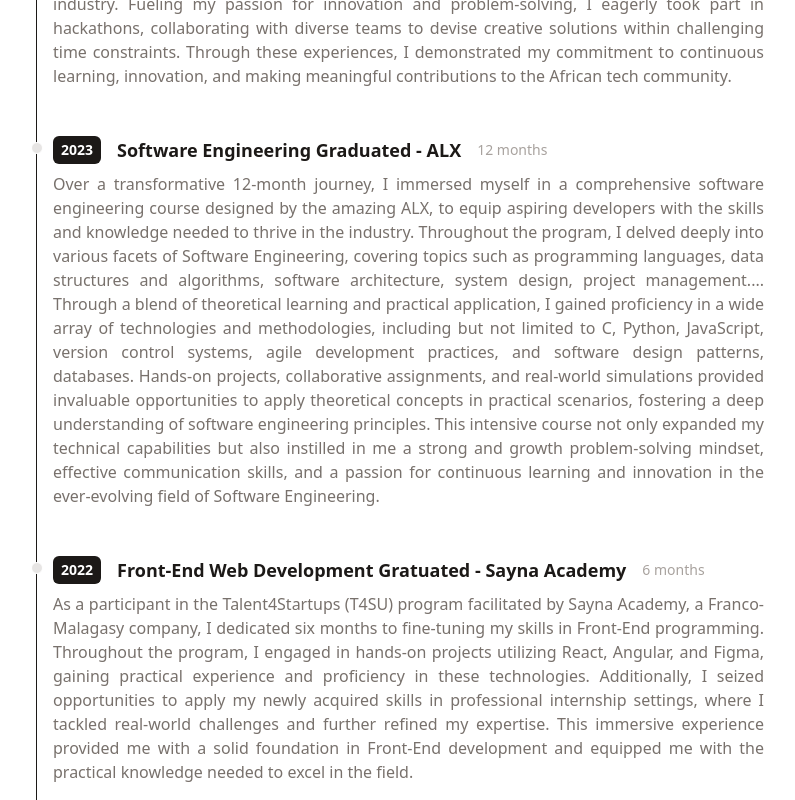
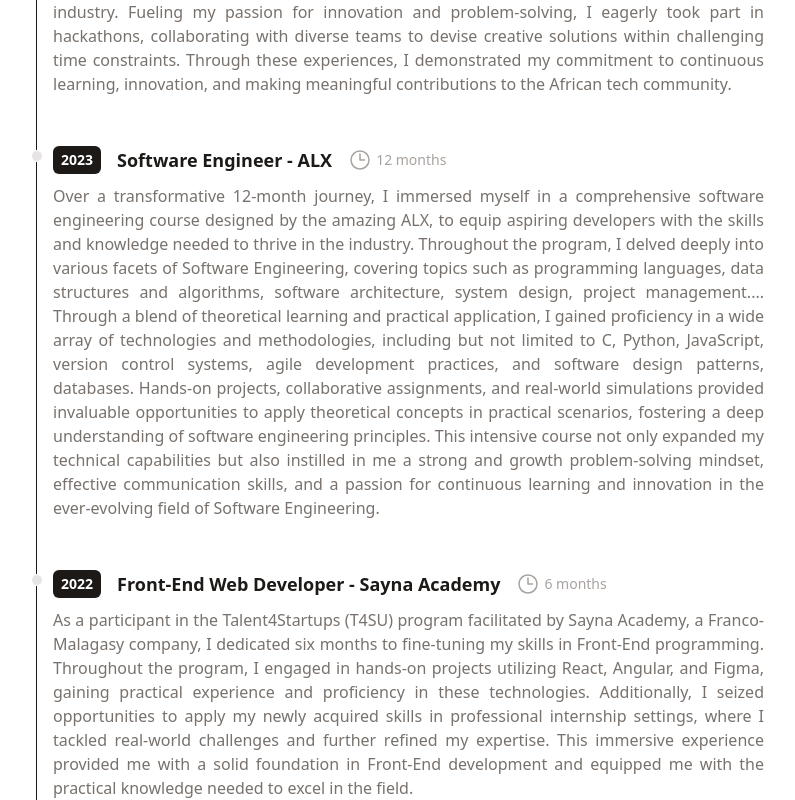
Before and after one commit to tonybnya/portfolio, a React (Vite) app: page / in a window 1280 px wide. Shown: the part 1960-2760 px from the top of the page, without its empty margins (240-1035 px from the left). Built offline with nearby package versions, Linux system fonts and the light colour scheme.

Commit message:
style: add a clock svg icon on the duration of each progression step

```diff
--- a/src/components/ProgressionItem.jsx
+++ b/src/components/ProgressionItem.jsx
@@ -9,12 +9,31 @@ function ProgressionItem({ year, milestone, duration, details }) {
           <span className="inline-block px-2 py-1 font-semibold text-white bg-stone-900 dark:bg-black rounded-md">
             {year}
           </span>
-          <h3 className="text-lg font-semibold text-stone-900 dark:text-white">{milestone}</h3>
-          <div className="my-1 text-sm font-normal leading-none text-stone-400">
+          <h3 className="text-lg font-semibold text-stone-900 dark:text-white">
+            {milestone}
+          </h3>
+          <div className="my-1 text-sm font-normal flex items-center gap-1 leading-none text-stone-400">
+            <svg
+              xmlns="http://www.w3.org/2000/svg"
+              fill="none"
+              viewBox="0 0 24 24"
+              strokeWidth={1.5}
+              stroke="currentColor"
+              className="w-6 h-6"
+            >
+              <path
+                strokeLinecap="round"
+                strokeLinejoin="round"
+                d="M12 6v6h4.5m4.5 0a9 9 0 1 1-18 0 9 9 0 0 1 18 0Z"
+              />
+            </svg>
+
             {duration}
           </div>
         </p>
-        <p className="my-2 text-base text-justify font-normal text-stone-500">{details}</p>
+        <p className="my-2 text-base text-justify font-normal text-stone-500">
+          {details}
+        </p>
       </li>
     </ol>
   );
--- a/src/data/progression.js
+++ b/src/data/progression.js
@@ -15,14 +15,14 @@ const progression = [
   },
   {
     year: "2023",
-    milestone: "Software Engineering Graduated - ALX",
+    milestone: "Software Engineer - ALX",
     duration: "12 months",
     details:
       "Over a transformative 12-month journey, I immersed myself in a comprehensive software engineering course designed by the amazing ALX, to equip aspiring developers with the skills and knowledge needed to thrive in the industry. Throughout the program, I delved deeply into various facets of Software Engineering, covering topics such as programming languages, data structures and algorithms, software architecture, system design, project management.... Through a blend of theoretical learning and practical application, I gained proficiency in a wide array of technologies and methodologies, including but not limited to C, Python, JavaScript, version control systems, agile development practices, and software design patterns, databases. Hands-on projects, collaborative assignments, and real-world simulations provided invaluable opportunities to apply theoretical concepts in practical scenarios, fostering a deep understanding of software engineering principles. This intensive course not only expanded my technical capabilities but also instilled in me a strong and growth problem-solving mindset, effective communication skills, and a passion for continuous learning and innovation in the ever-evolving field of Software Engineering.",
   },
   {
     year: "2022",
-    milestone: "Front-End Web Development Gratuated - Sayna Academy",
+    milestone: "Front-End Web Developer - Sayna Academy",
     duration: "6 months",
     details:
       "As a participant in the Talent4Startups (T4SU) program facilitated by Sayna Academy, a Franco-Malagasy company, I dedicated six months to fine-tuning my skills in Front-End programming. Throughout the program, I engaged in hands-on projects utilizing React, Angular, and Figma, gaining practical experience and proficiency in these technologies. Additionally, I seized opportunities to apply my newly acquired skills in professional internship settings, where I tackled real-world challenges and further refined my expertise. This immersive experience provided me with a solid foundation in Front-End development and equipped me with the practical knowledge needed to excel in the field.",
@@ -36,7 +36,8 @@ const progression = [
   },
   {
     year: "2013",
-    milestone: "Full Job - Embassy of Cameroon in Congo Brazzaville",
+    milestone:
+      "Ambassador's Head of Office & IT - Embassy of Cameroon in Congo",
     duration: "8 years",
     details:
       "During my 8-year job at the Embassy of Cameroon in Congo, where I served as the head of the Ambassador's private office and oversaw the Embassy's IT pool, I honed a unique blend of diplomatic, administrative, and technological skills. Leading the Ambassador's private office demanded a keen understanding of diplomatic protocols, effective communication, and exceptional organizational abilities to facilitate smooth operations and ensure the Ambassador's engagements were executed seamlessly. Additionally, as head of the Embassy's IT pool, I played a pivotal role in modernizing and maintaining the Embassy's technological infrastructure, enhancing efficiency, and security. Balancing diplomatic responsibilities with IT management required adaptability, strategic thinking, and a strong commitment to excellence. This multifaceted role provided me with invaluable experience in navigating complex diplomatic environments while leveraging technology to optimize embassy operations.",
```
